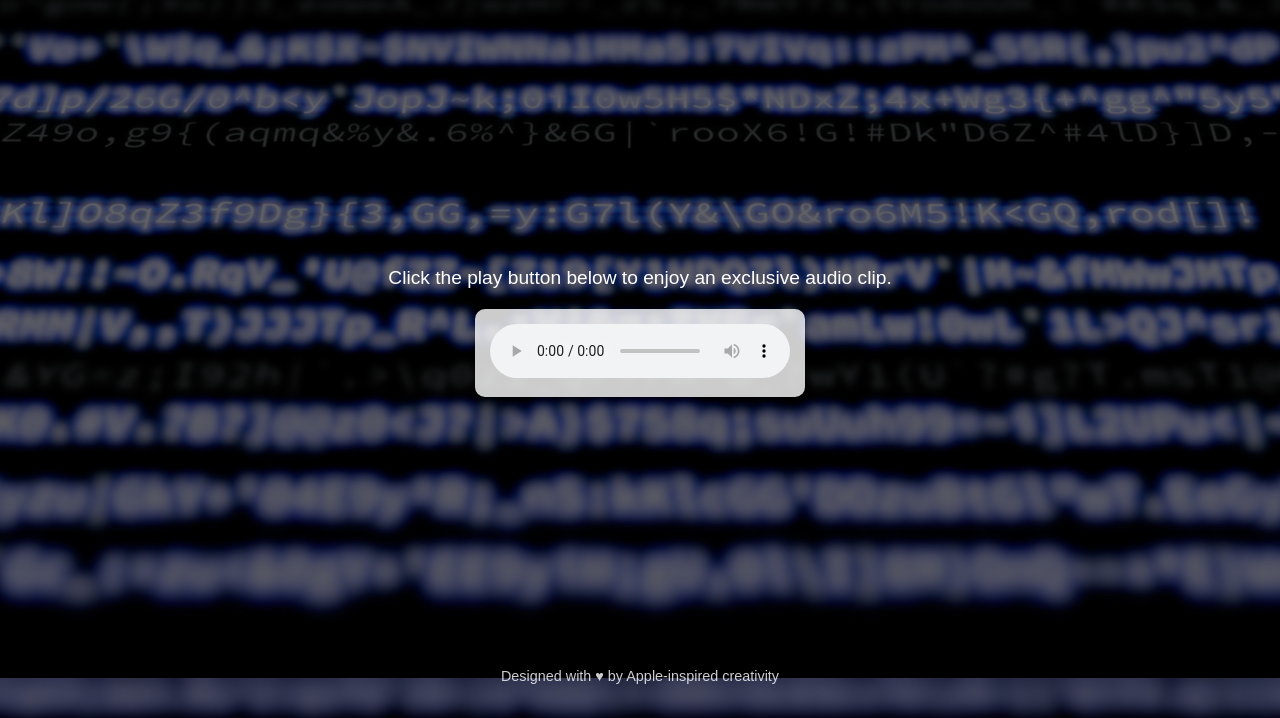
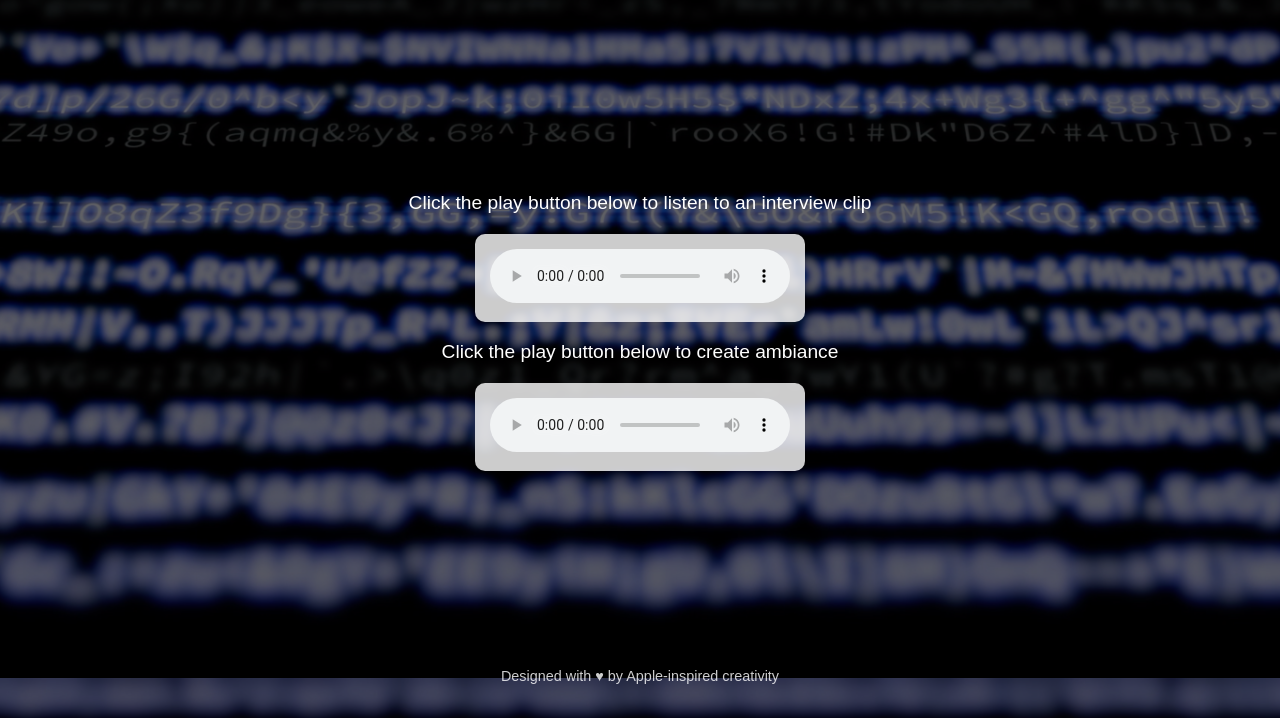
Before and after one commit to mjrairick/gsfs_website, a plain HTML site: page index.html in a window 1280 px wide. Shown: the part 122-840 px from the top of the page. Drawn offline with Linux system fonts and the light colour scheme.

Commit message:
Update index.html

```diff
--- a/index.html
+++ b/index.html
@@ -5,6 +5,7 @@
   <meta name="viewport" content="width=device-width, initial-scale=1.0">
   <title>Stylish Audio Page</title>
   <link rel="stylesheet" href="style.css">
+  <link href="https://fonts.googleapis.com/css2?family=Silkscreen&display=swap" rel="stylesheet">
 </head>
 <body>
   <div class="container">
@@ -13,13 +14,25 @@
     </header>
 
     <main>
-      <p>Click the play button below to enjoy an exclusive audio clip.</p>
+      <section>
+        <p>Click the play button below to listen to an interview clip</p>
         <div class="audio-player">
           <audio controls>
             <source src="https://github.com/mjrairick/gsfs_website/raw/refs/heads/main/Loki_edit.wav" type="audio/wav">
             Your browser does not support the audio element.
           </audio>
         </div>
+      </section>
+
+      <section>
+        <p>Click the play button below to create ambiance</p>
+        <div class="audio-player">
+          <audio controls>
+            <source src="https://github.com/mjrairick/gsfs_website/raw/refs/heads/main/Binary%20Code%20-%20Interface%20Sound%20Effects%20_%20Sci-Fi%20Computer%20Beeps%20&%20Data%20Processing%20Sounds.aup3" type="audio/mp3">
+            Your browser does not support the audio element.
+          </audio>
+        </div>
+      </section>
     </main>
 
     <footer>
```
Lines whose indentation alone changed are shown as unchanged.
